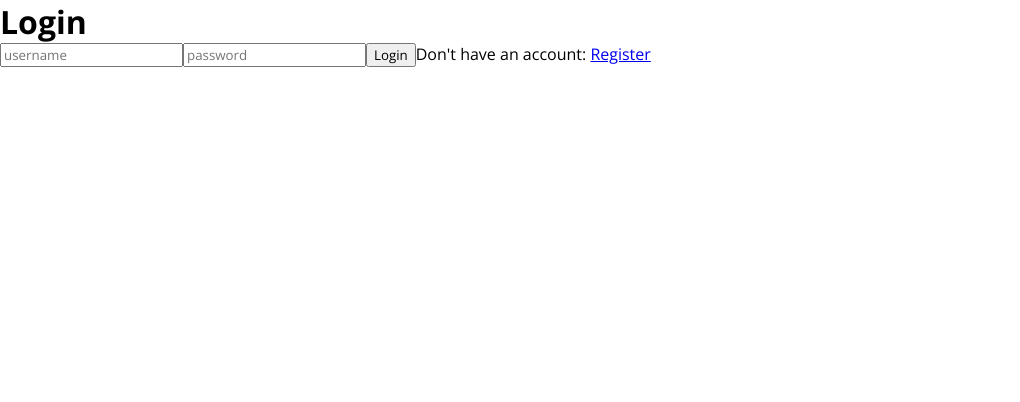
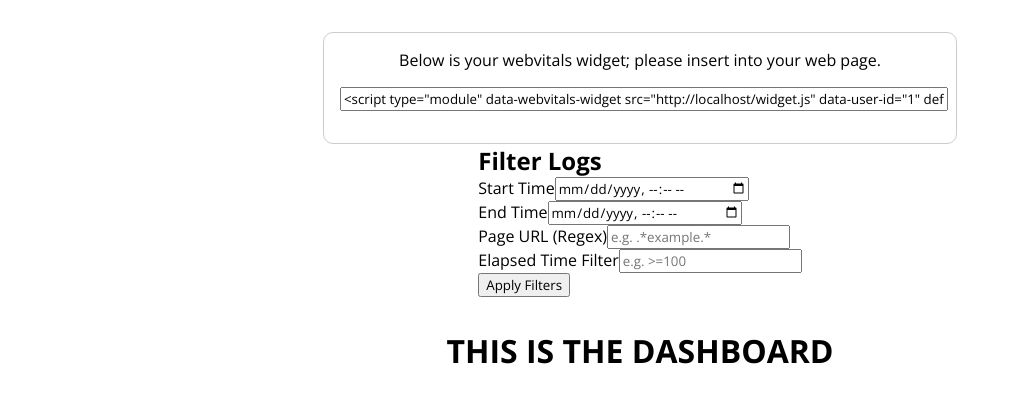
Before and after one commit to nfldty/webvitals, a React (Create React App) app in the folder src/frontend/newap/: page /app/home in a window 1280 px wide. Shown: the top 402 px of the page, without its empty margins (0-1020 px from the left). Built offline with nearby package versions, Linux system fonts and the light colour scheme.

Commit message:
react fix and widget code

```diff
--- a/src/frontend/newap/package.json
+++ b/src/frontend/newap/package.json
@@ -2,6 +2,7 @@
   "name": "newap",
   "version": "0.1.0",
   "private": true,
+  "homepage": "/app",
   "dependencies": {
     "@testing-library/dom": "^10.4.0",
     "@testing-library/jest-dom": "^6.6.3",
--- a/src/frontend/newap/src/pages/Dashboard.js
+++ b/src/frontend/newap/src/pages/Dashboard.js
@@ -3,18 +3,17 @@ import FilterSelector from "../components/FilterSelector";
 
 export const Dashboard = () => {
   const [filters, setFilters] = useState({});
-  const snippet = `<script type="module" data-webvitals-widget src="http://localhost:3000/widget.js" data-user-id="1" defer></script>`;
+  const snippet = `<script type="module" data-webvitals-widget src="http://localhost/widget.js" data-user-id="1" defer></script>`;
 
   return (
-
-    <div className='home'>
-      <div style={{ borderRadius: '10px', border: '1px solid #ccc', padding: '1rem' }}>
-        <input type="text" readOnly value={snippet} />
+    <div style={{ display: 'flex', flexDirection: 'column', alignItems: 'center', padding: '2rem' }}>
+      <div style={{ borderRadius: '10px', border: '1px solid #ccc', padding: '1rem', maxWidth: '600px', width: '100%', textAlign: 'center' }}>
+        <p>Below is your webvitals widget; please insert into your web page.</p>
+        <input type="text" readOnly value={snippet} style={{ width: '100%', margin: '1rem 0' }} />
       </div>
       <FilterSelector onApplyFilters={setFilters} />
-      <h1>THIS IS THE DASHBOARD</h1>
+      <h1 style={{ textAlign: 'center', marginTop: '2rem' }}>THIS IS THE DASHBOARD</h1>
     </div>
-
   )
 }
 
```
Also changed, not shown: src/frontend/newap/src/App.js (+7 -7 lines).
